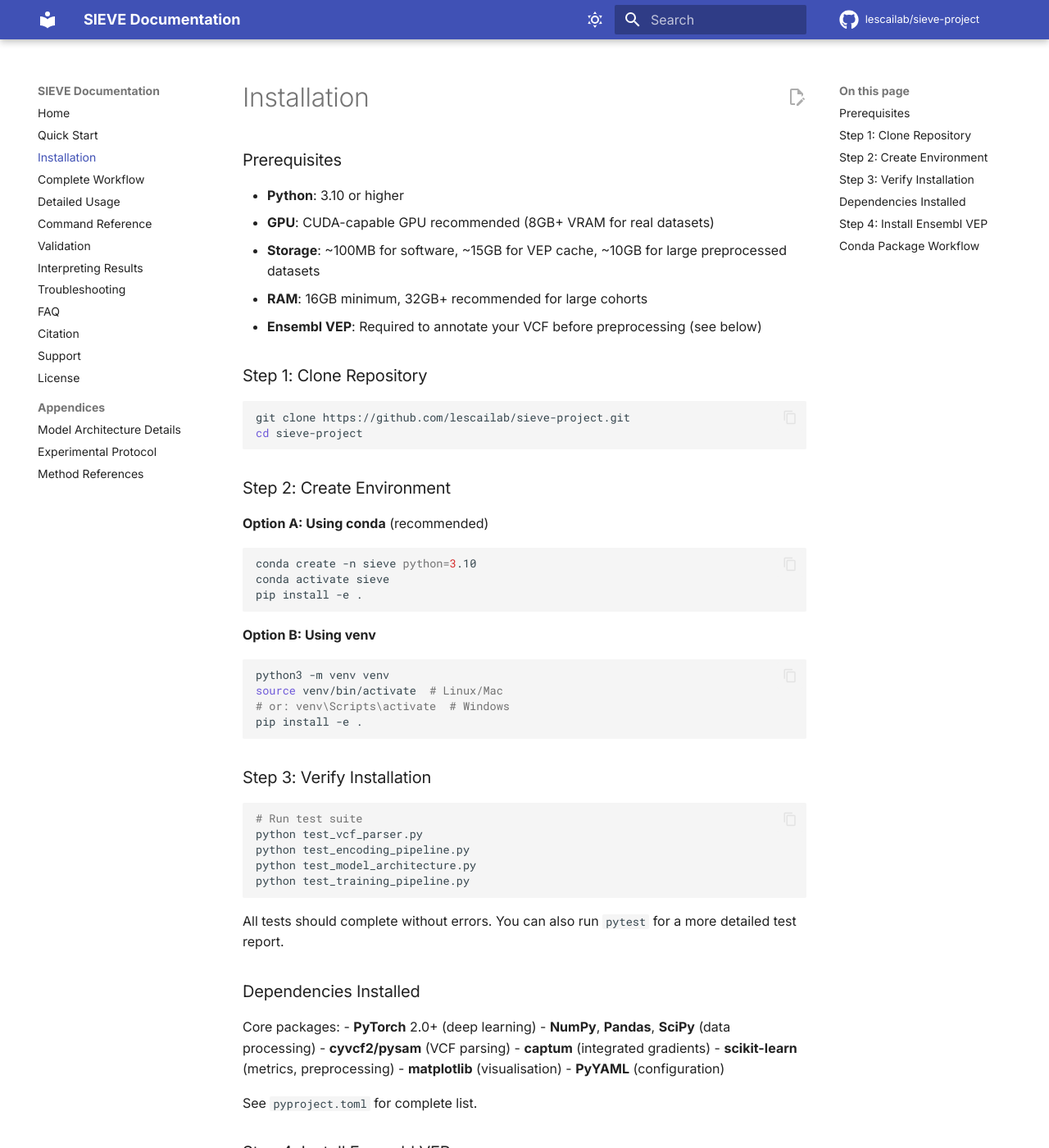
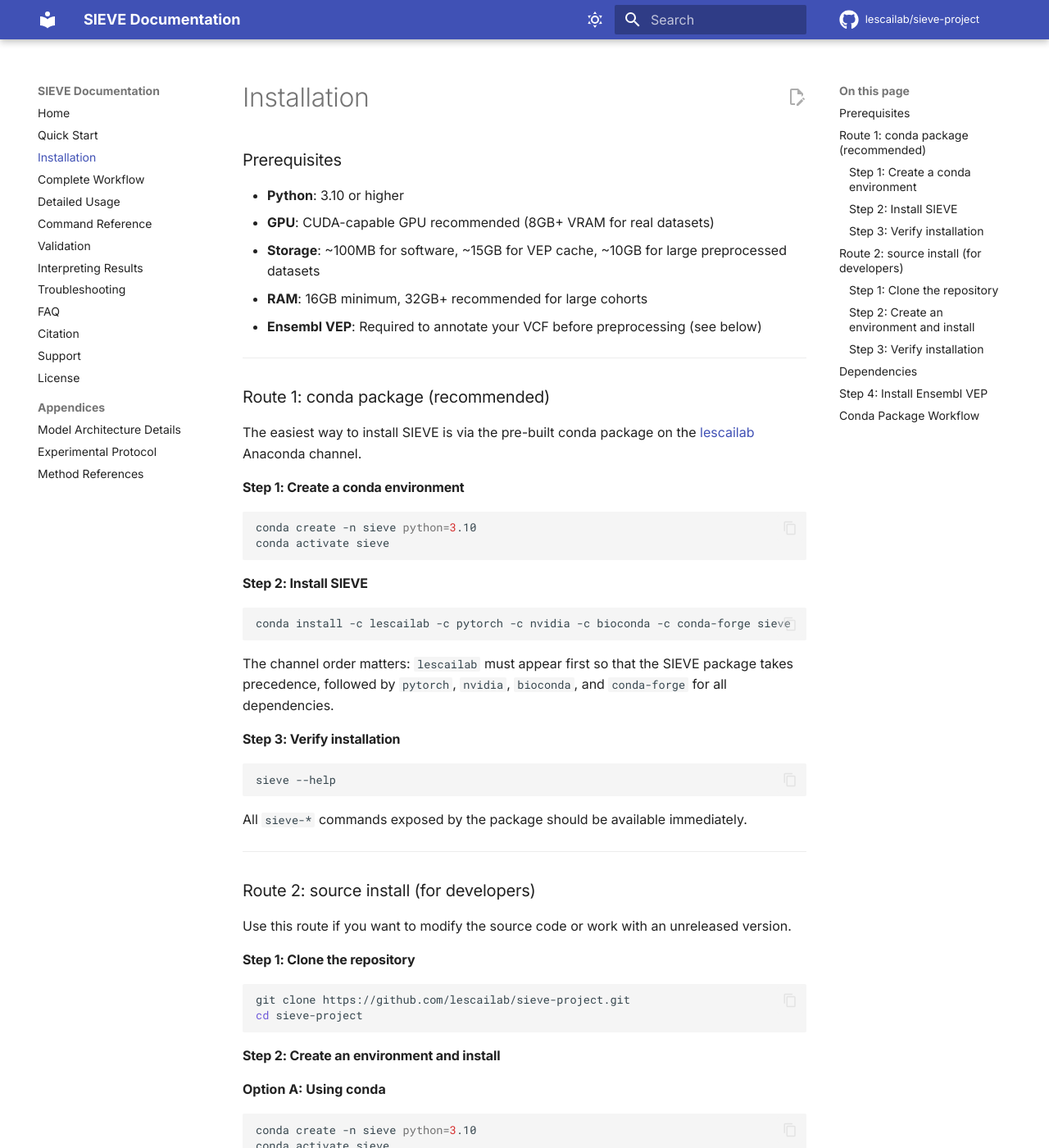
Before and after one commit to lescailab/sieve-project, an MkDocs documentation site: the page built from documentation/installation.md, in a window 1280 px wide and 1400 px high. Shown: the whole window at 82% size. Built offline with MkDocs 1.6.1 and Material for MkDocs 9.7.7, drawn with Linux system fonts in a browser that asks for light colours; comment, search, counter and statistics services are not loaded; some of the changed text lies outside the part shown.

Commit message:
Apply installation route restructure and heading cleanup to documentation/
Mirror the USER_GUIDE.md changes in the MkDocs source files:
- documentation/installation.md: add conda (lescailab channel) as Route 1,
  demote git-clone/pip-install to Route 2 (developer source install)
- documentation/complete-workflow.md: remove star and CRITICAL label from
  Null Baseline Analysis step heading

````diff
--- a/documentation/installation.md
+++ b/documentation/installation.md
@@ -8,16 +8,54 @@
 - **RAM**: 16GB minimum, 32GB+ recommended for large cohorts
 - **Ensembl VEP**: Required to annotate your VCF before preprocessing (see below)
 
-### Step 1: Clone Repository
+---
+
+### Route 1: conda package (recommended)
+
+The easiest way to install SIEVE is via the pre-built conda package on the
+[lescailab](https://anaconda.org/lescailab) Anaconda channel.
+
+#### Step 1: Create a conda environment
+
+```bash
+conda create -n sieve python=3.10
+conda activate sieve
+```
+
+#### Step 2: Install SIEVE
+
+```bash
+conda install -c lescailab -c pytorch -c nvidia -c bioconda -c conda-forge sieve
+```
+
+The channel order matters: `lescailab` must appear first so that the SIEVE package
+takes precedence, followed by `pytorch`, `nvidia`, `bioconda`, and `conda-forge` for
+all dependencies.
+
+#### Step 3: Verify installation
+
+```bash
+sieve --help
+```
+
+All `sieve-*` commands exposed by the package should be available immediately.
+
+---
+
+### Route 2: source install (for developers)
+
+Use this route if you want to modify the source code or work with an unreleased version.
+
+#### Step 1: Clone the repository
 
 ```bash
 git clone https://github.com/lescailab/sieve-project.git
 cd sieve-project
 ```
 
-### Step 2: Create Environment
+#### Step 2: Create an environment and install
 
-**Option A: Using conda** (recommended)
+**Option A: Using conda**
 ```bash
 conda create -n sieve python=3.10
 conda activate sieve
@@ -32,7 +70,7 @@ source venv/bin/activate  # Linux/Mac
 pip install -e .
 ```
 
-### Step 3: Verify Installation
+#### Step 3: Verify installation
 
 ```bash
 # Run test suite
@@ -44,9 +82,11 @@ python test_training_pipeline.py
 
 All tests should complete without errors. You can also run `pytest` for a more detailed test report.
 
-### Dependencies Installed
+---
 
-Core packages:
+### Dependencies
+
+Core packages installed by either route:
 - **PyTorch** 2.0+ (deep learning)
 - **NumPy**, **Pandas**, **SciPy** (data processing)
 - **cyvcf2/pysam** (VCF parsing)
@@ -55,7 +95,7 @@ Core packages:
 - **matplotlib** (visualisation)
 - **PyYAML** (configuration)
 
-See `pyproject.toml` for complete list.
+See `pyproject.toml` for the complete list.
 
 ### Step 4: Install Ensembl VEP
 
@@ -75,8 +115,8 @@ for the full VEP command and required flags.
 
 ### Conda Package Workflow
 
-If you install SIEVE as a conda package (instead of editable source install), use the
-`sieve-*` commands exposed by the package. A complete command-based walkthrough is in:
+If you installed SIEVE via conda (Route 1), use the `sieve-*` commands exposed by the
+package. A complete command-based walkthrough is in:
 
 - `conda/USAGE.md`
 
````
Also changed, not shown: documentation/complete-workflow.md (+1 -1 lines).
